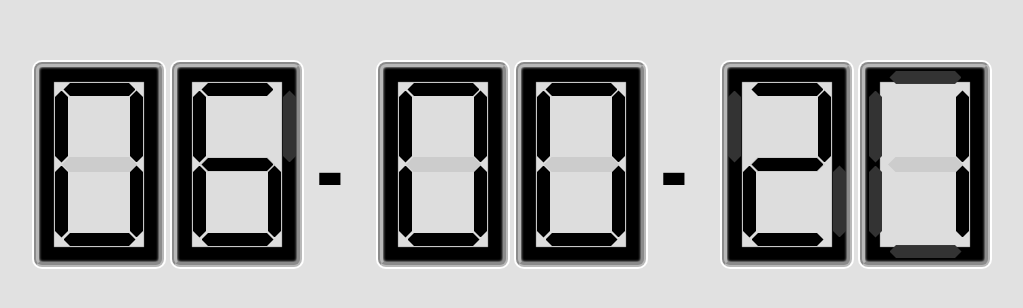
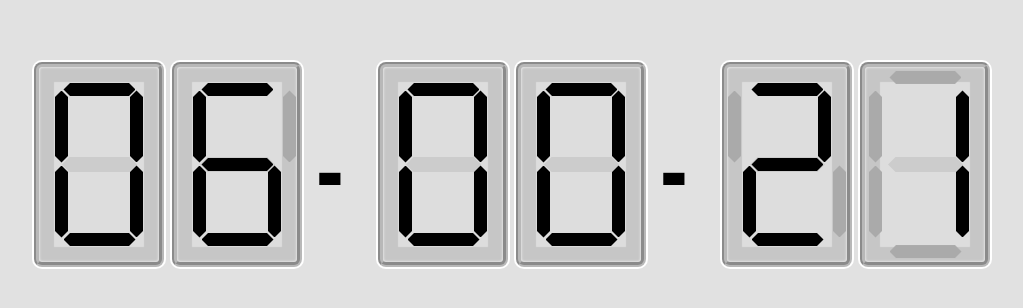
Before and after one commit to YuriShimoi/analogclock, a plain HTML site: page index.html in a window 1280 px wide. Shown: the part 236-544 px from the top of the page, without its empty margins (128-1151 px from the left). Drawn offline with Linux system fonts and the light colour scheme; a web font is replaced by a local one.

Commit message:
coloring adjust

```diff
--- a/style.css
+++ b/style.css
@@ -39,7 +39,7 @@ html, body {
     box-shadow:
         0 0 0 2px white,
         inset 0 0 3px 0 white,
-        inset 0 0 1px 15px black;
+        inset 0 0 1px 15px #c6c6c6;
 }
 
 .separator {
@@ -75,7 +75,7 @@ html, body {
 }
 .segment::before {
     --inner-size: calc(var(--size) - calc(var(--border) * 2));
-    background-color: #333;
+    background-color: #aaaaaa;
     content: '';
     position: absolute;
     top: calc(var(--border) * 1.5);
```
Also changed, not shown: index.html (+0 -18 lines).
